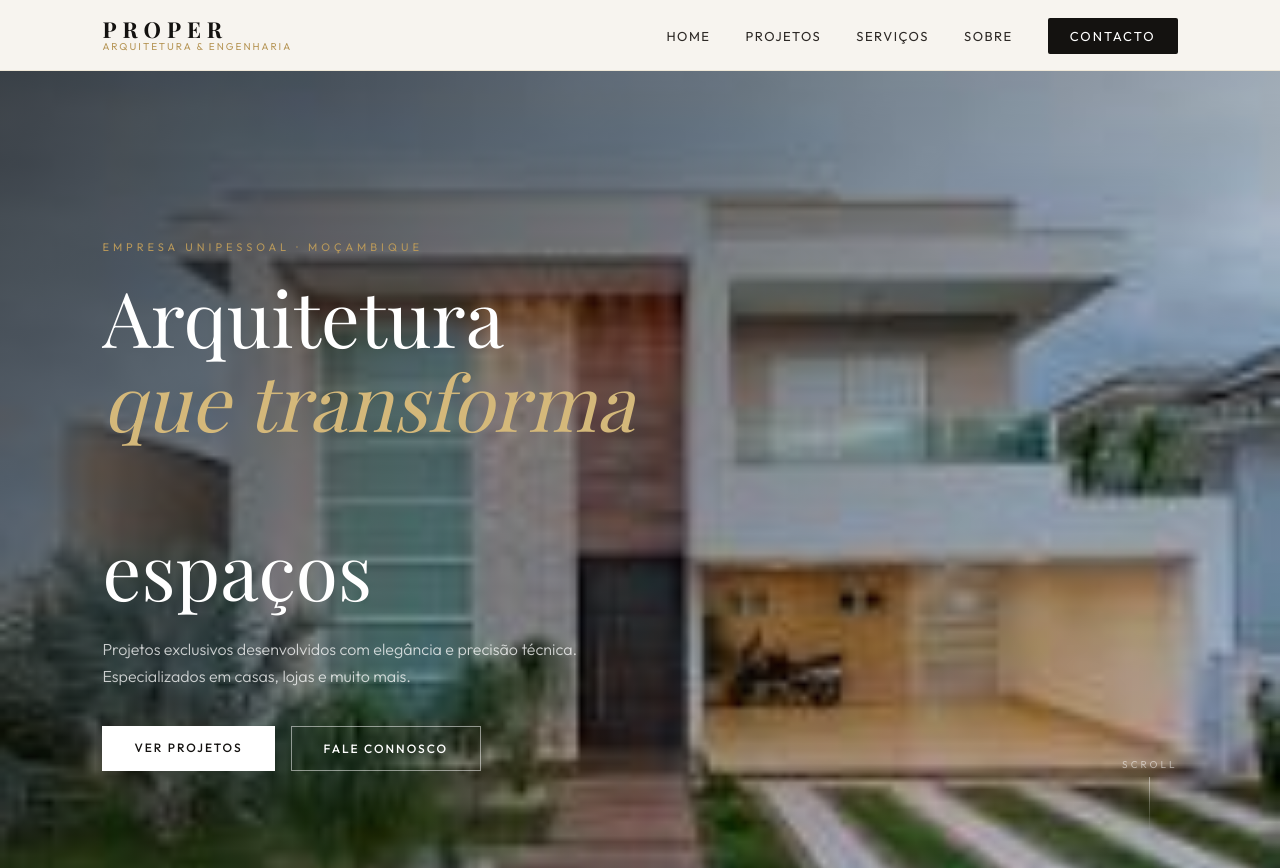
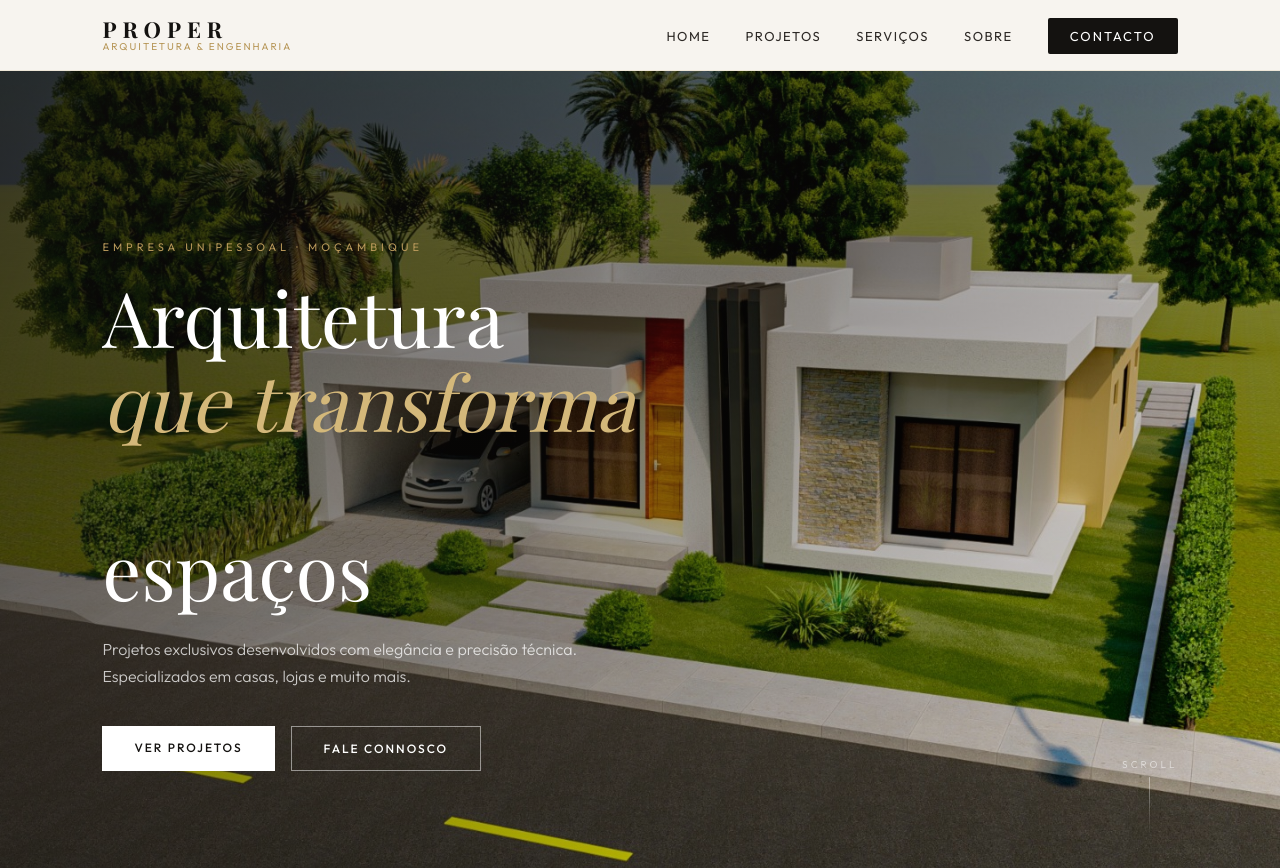
Before and after one commit to allen-homo47/Arquitetura, a plain HTML site: page index.html in a window 1280 px wide. Shown: the top 868 px of the page. Drawn offline with nearby package versions, Linux system fonts and the light colour scheme; a web font is replaced by a local one.

Commit message:
style.css

```diff
--- a/style.css
+++ b/style.css
@@ -140,7 +140,7 @@ em {
 .hero {
     height: 100vh;
     min-height: 600px;
-    background: url('img/casa3.jpeg') center/cover no-repeat;
+    background: url('img/PHOTO-2026-03-10-10-39-01.jpg') center/cover no-repeat;
     position: relative;
     display: flex;
     align-items: flex-end;
```
